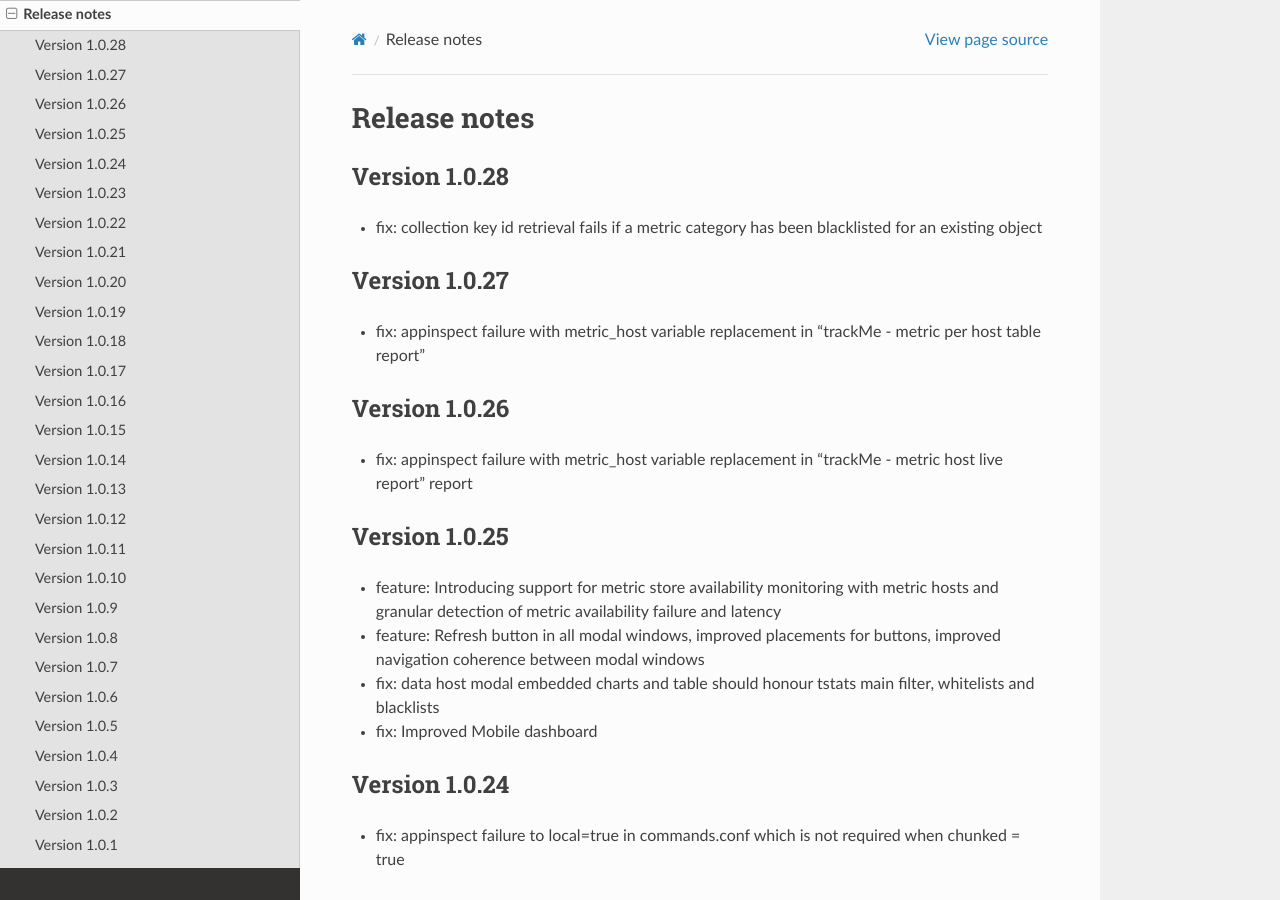
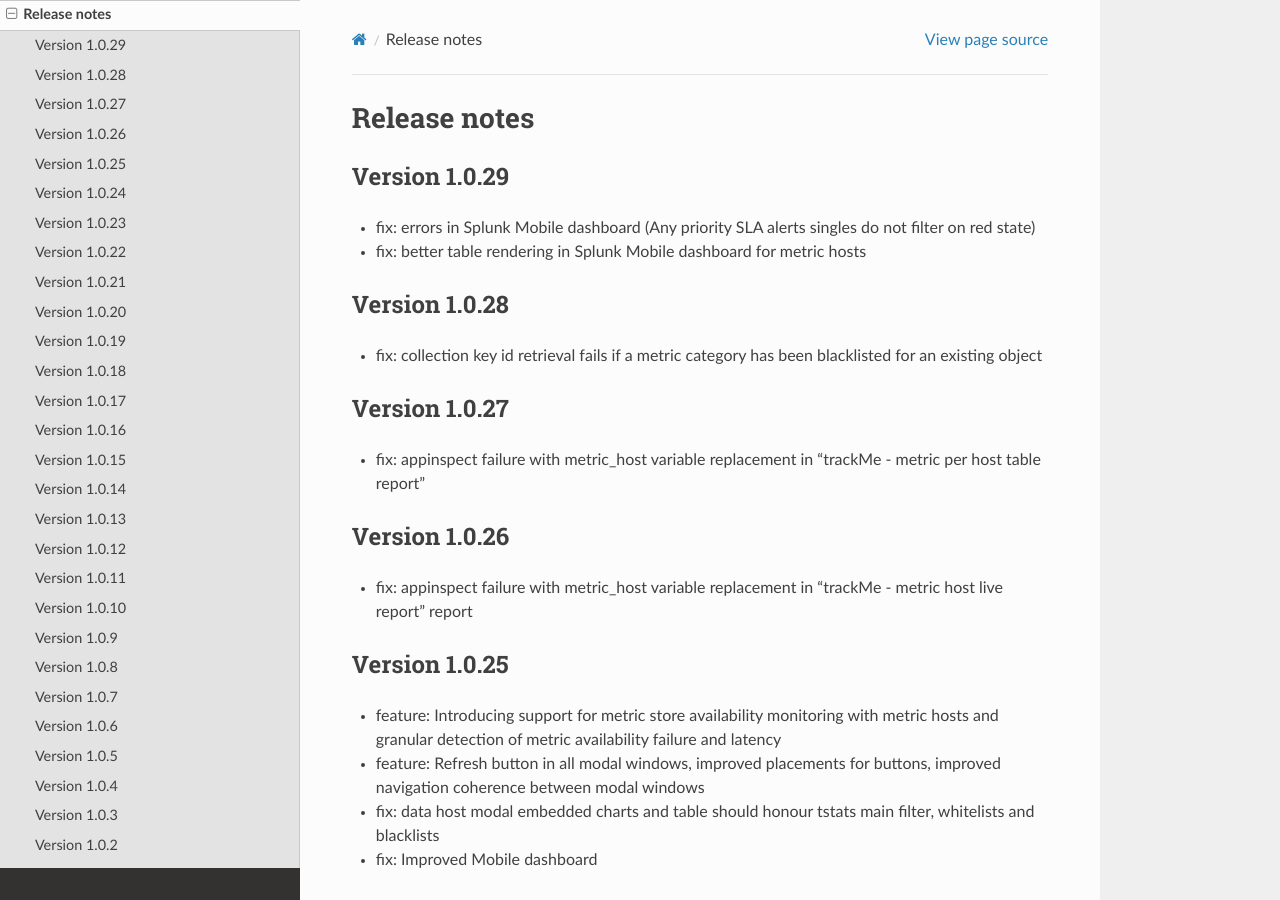
Before and after one commit to guilhemmarchand/trackme, a Sphinx documentation site: the page built from docs/releasenotes.rst, in a window 1280 px wide and 900 px high. Built offline with Sphinx 7.4.7 and the Read the Docs theme 2.0.0, drawn with Linux system fonts in a browser that asks for light colours.

Commit message:
Version 1.0.29
- fix: errors in Splunk Mobile dashboard (Any priority SLA alerts singles do not filter on red state)
- fix: better table rendering in Splunk Mobile dashboard for metric hosts

```diff
--- a/docs/releasenotes.rst
+++ b/docs/releasenotes.rst
@@ -1,5 +1,11 @@
 Release notes
 #############
+
+Version 1.0.29
+==============
+
+- fix: errors in Splunk Mobile dashboard (Any priority SLA alerts singles do not filter on red state)
+- fix: better table rendering in Splunk Mobile dashboard for metric hosts
 
 Version 1.0.28
 ==============
```
Also changed, not shown: 4 other files.
